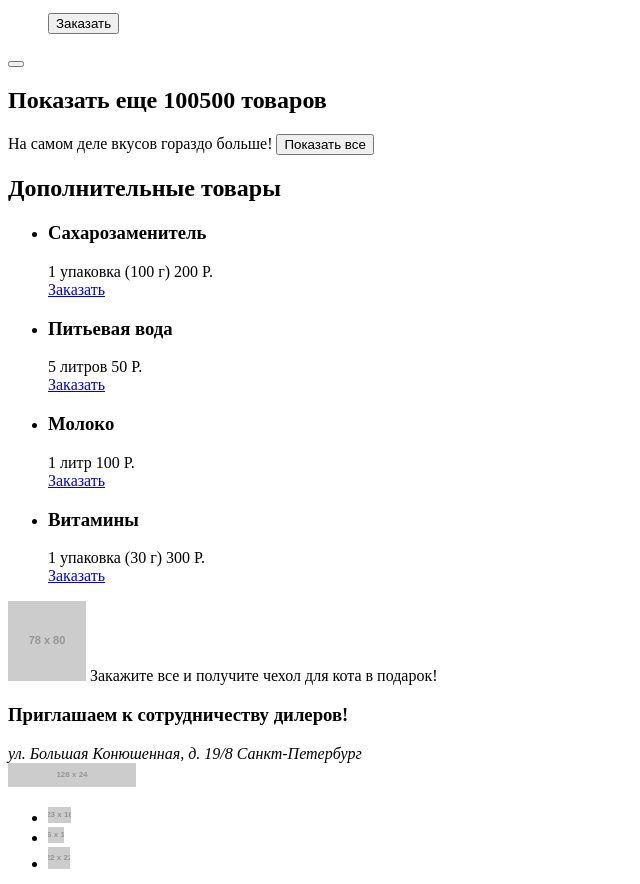
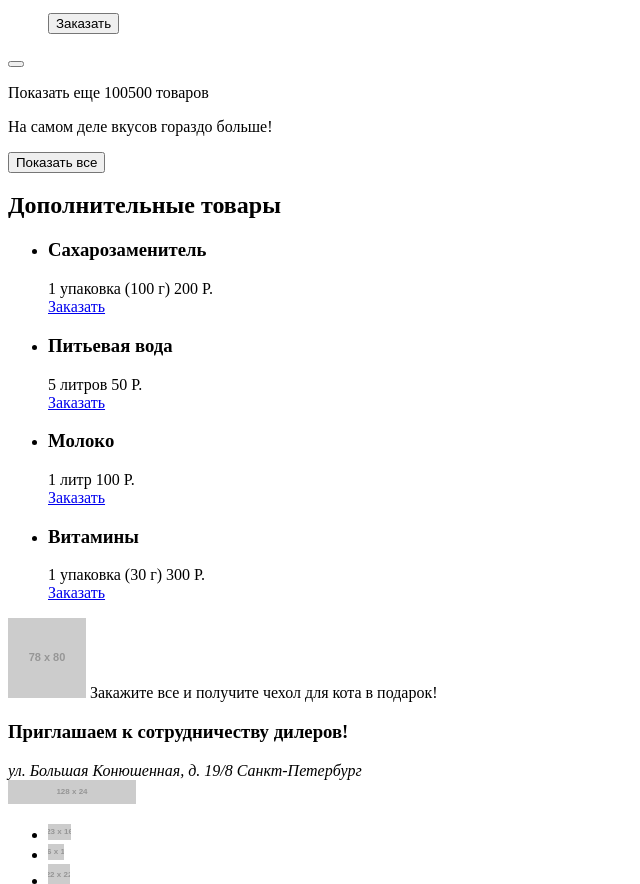
Before and after one commit to volumeskies/1546971-cat-energy-20, a website: page source/catalog.html in a window 1280 px wide. Shown: the part 2296-3180 px from the top of the page, without its empty margins (0-640 px from the left). Drawn offline with Linux system fonts and the light colour scheme; placeholder pictures from the web are drawn by us.

Commit message:
Исправляет подписи в секции 'больше товаров'

```diff
--- a/source/catalog.html
+++ b/source/catalog.html
@@ -287,8 +287,8 @@
         </ul>
         <div class="catalog__more more">
           <button class="catalog__more-button more__button-cross" type="button"></button>
-          <h2 class="catalog__more-title more__title">Показать еще 100500 товаров</h2>
-          <span class="catalog__more-text more__text">На самом деле вкусов гораздо больше!</span>
+          <p class="catalog__more-title more__title">Показать еще 100500 товаров</p>
+          <p class="catalog__more-text more__text">На самом деле вкусов гораздо больше!</p>
           <button class="catalog__more-button button-grey" type="button">Показать все</button>
         </div>
       </section>
```
